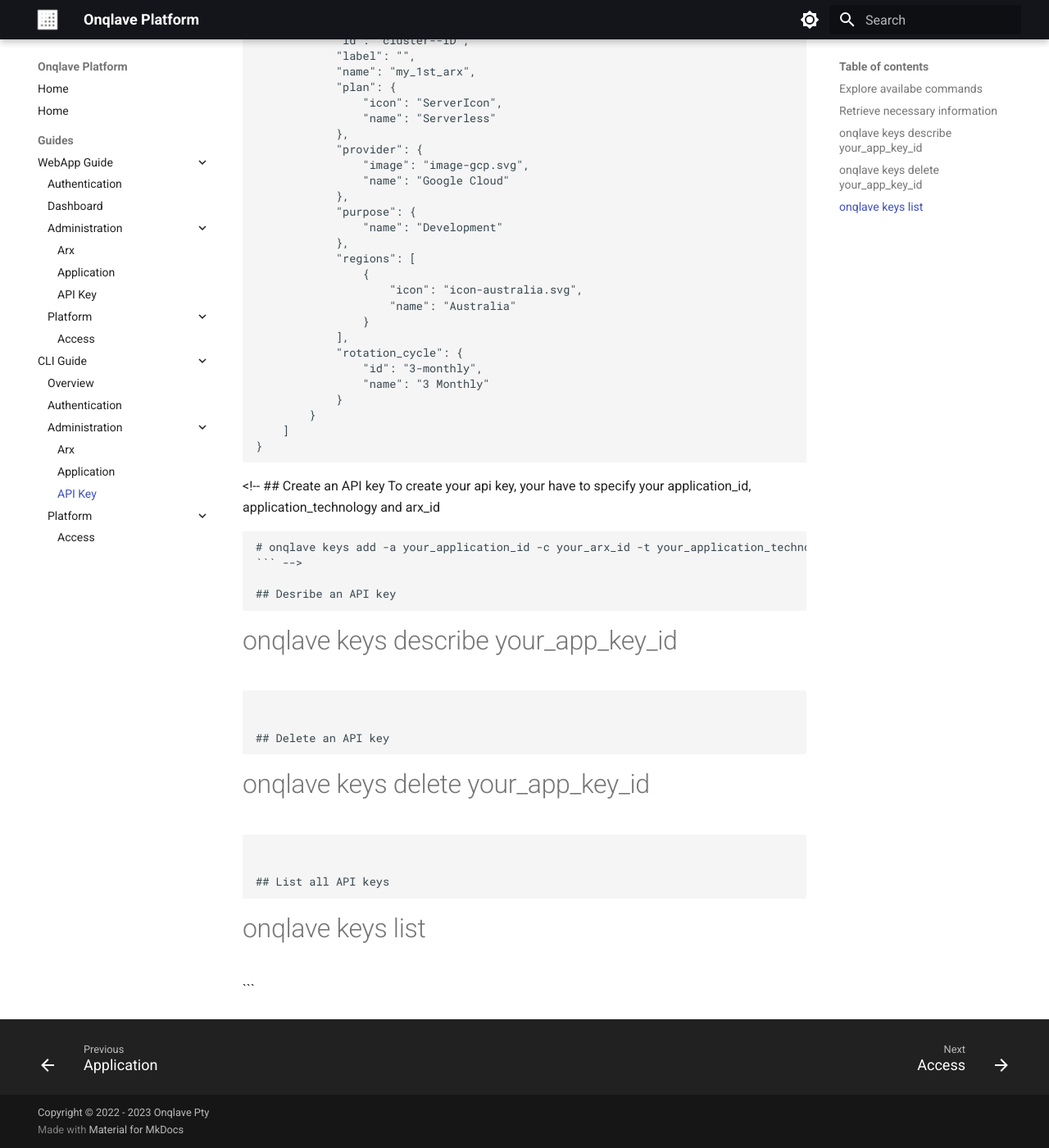
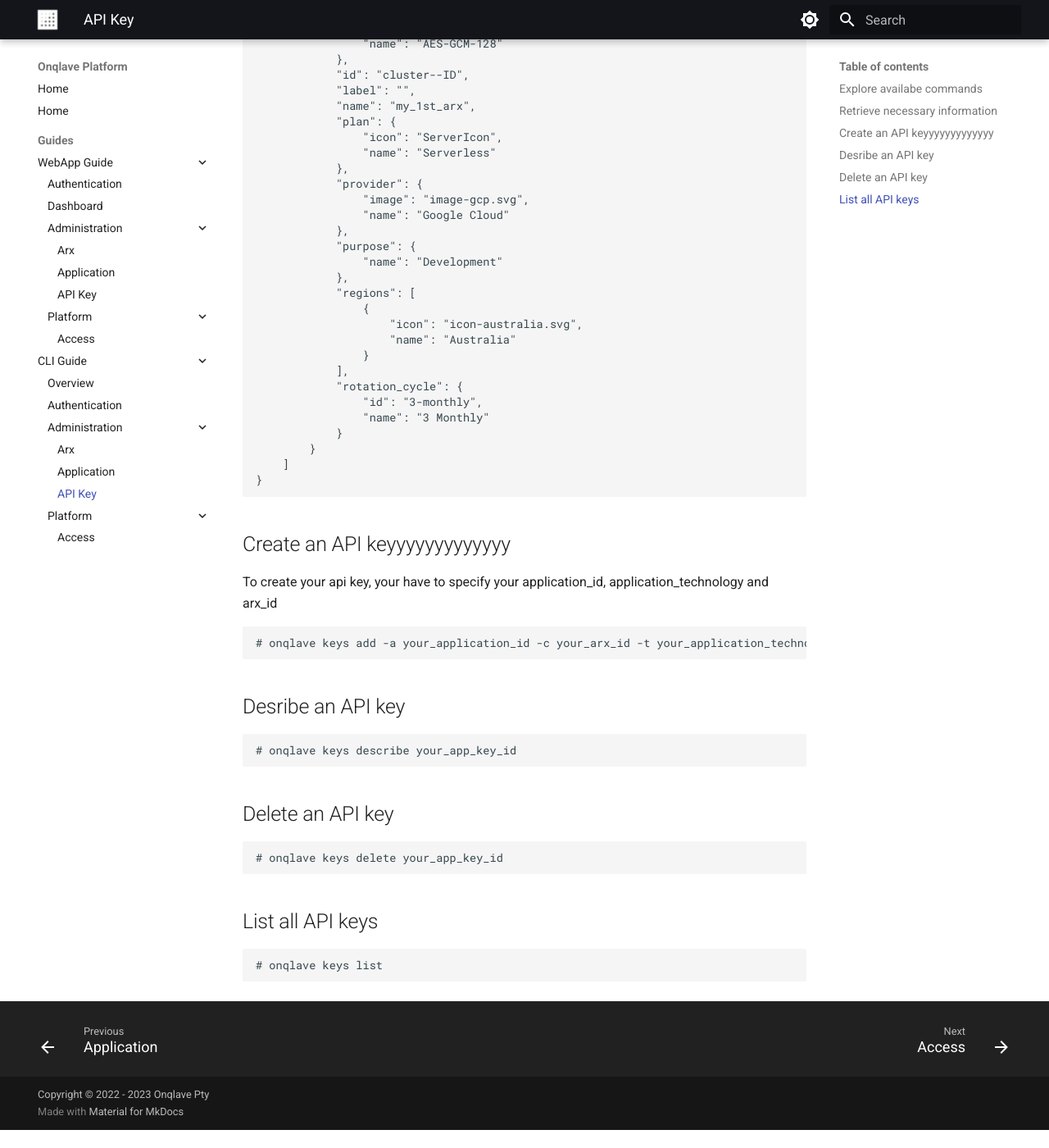
Before and after one commit to onqlavelabs/onqlave.docs, an MkDocs documentation site: the page built from docs/guides/cli-guide/administration/apikey.md, in a window 1280 px wide and 1400 px high, scrolled down 2976 px. Shown: the whole window at 82% size. Built offline with MkDocs 1.6.1 and Material for MkDocs 9.7.7, drawn with Linux system fonts in a browser that asks for light colours; after the commit the page ends 4354 px from its top, so only the background shows below that.

Commit message:
[ADD] test ci

````diff
--- a/docs/guides/cli-guide/administration/apikey.md
+++ b/docs/guides/cli-guide/administration/apikey.md
@@ -172,12 +172,12 @@
 }
 ```
 
-<!-- ## Create an API key
+## Create an API keyyyyyyyyyyyyy
 To create your api key, your have to specify your application_id, application_technology and arx_id
 
 ```
 # onqlave keys add -a your_application_id -c your_arx_id -t your_application_technology
-``` -->
+```
 
 ## Desribe an API key
 ```
````
